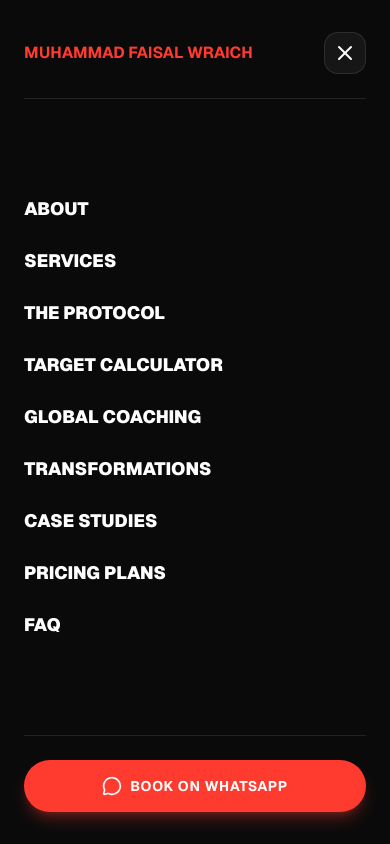
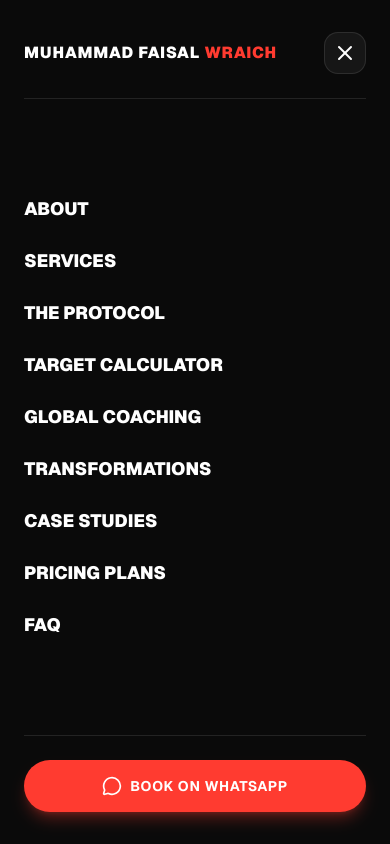
Before and after one commit to M-AmirLatif/gym-trainer, a Next.js app: page / in a window 390 px wide. Both pictures are taken after a click on the button 355 px from the left and 35 px from the top of the page. Shown: the top 844 px of the page. Built offline with nearby package versions, Linux system fonts and the light colour scheme.

Commit message:
Update brand logo typography to bold white and vibrant red for uniform prominence

```diff
--- a/components/sections/Footer.tsx
+++ b/components/sections/Footer.tsx
@@ -44,8 +44,8 @@ export function Footer() {
         <div className="grid grid-cols-1 md:grid-cols-12 gap-12 lg:gap-8 mb-12 border-b border-white/10 pb-12">
 
           <div className="md:col-span-12 lg:col-span-6">
-            <h1 className="font-bold text-2xl uppercase tracking-wider text-white mb-4">
-              <span className="text-[#ff3b30]">Muhammad Faisal Wraich</span>
+            <h1 className="font-black text-2xl uppercase tracking-wider text-white mb-4">
+              <span className="text-white">Muhammad Faisal</span> <span className="text-[#ff3b30]">Wraich</span>
             </h1>
             <p className="text-zinc-500 font-light text-sm leading-relaxed max-w-sm">
               Muhammad Faisal Wraich. Elite online coaching, custom nutrition, and professional prep via WhatsApp.
--- a/components/sections/Navbar.tsx
+++ b/components/sections/Navbar.tsx
@@ -56,9 +56,9 @@ export function Navbar() {
         <div className="w-full max-w-7xl mx-auto px-4 sm:px-6 flex items-center justify-between gap-2 sm:gap-4">
 
           {/* Brand Logo */}
-          <a href="#" className="flex items-center gap-1.5 font-black text-sm sm:text-base uppercase tracking-wider text-white shrink-0 hover:opacity-90 transition-opacity">
-            <span className="text-[#ff3b30]">Muhammad Faisal</span>
-            <span className="text-zinc-400 font-light hidden sm:inline">Wraich</span>
+          <a href="#" className="flex items-center gap-1.5 font-black text-sm sm:text-base md:text-lg uppercase tracking-wider shrink-0 hover:opacity-90 transition-opacity">
+            <span className="text-white font-black">Muhammad Faisal</span>
+            <span className="text-[#ff3b30] font-black">Wraich</span>
           </a>
 
           {/* Desktop Navigation Links (Single-word, non-wrapping) */}
@@ -110,8 +110,8 @@ export function Navbar() {
             className="fixed inset-0 z-[60] bg-[#0a0a0a] flex flex-col justify-between px-6 sm:px-10 py-8 overflow-y-auto"
           >
             <div className="flex items-center justify-between pb-6 border-b border-white/10">
-              <span className="font-bold text-base uppercase text-[#ff3b30]">
-                Muhammad Faisal Wraich
+              <span className="font-black text-base uppercase tracking-wider">
+                <span className="text-white">Muhammad Faisal</span> <span className="text-[#ff3b30]">Wraich</span>
               </span>
               <button
                 className="text-white p-2 rounded-xl bg-white/5 border border-white/10"
```
